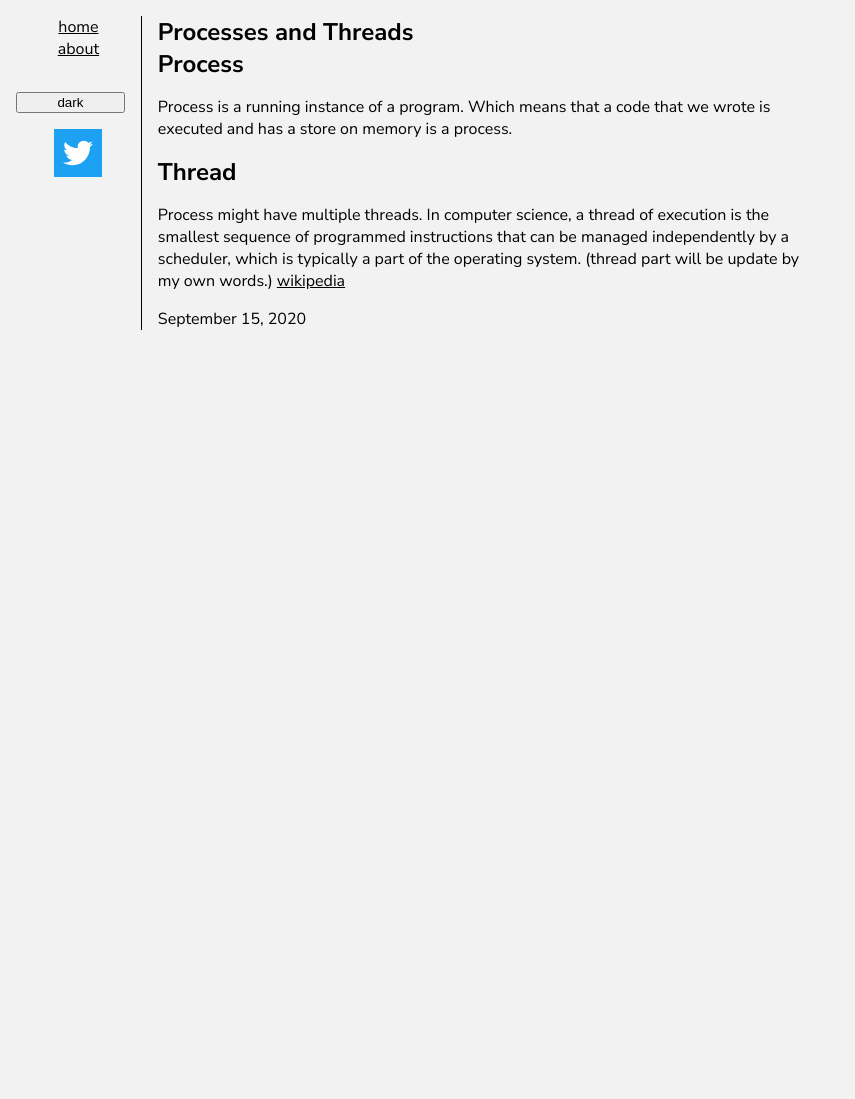
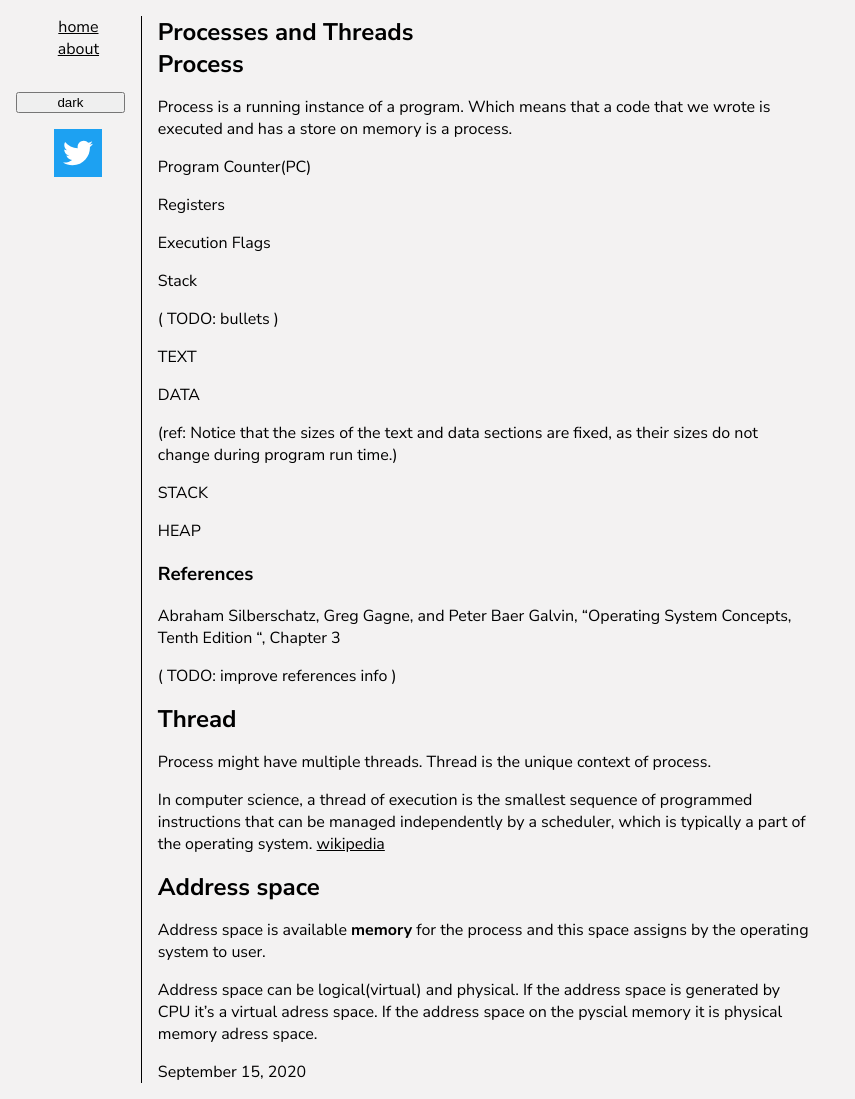
Before and after one commit to sercandumansiz/sercandumansiz.github.io, a Jekyll site: the page built from _posts/2020-09-15-processes-and-threads.markdown, in a window 1280 px wide. Shown: the whole page, without its empty margins (0-855 px from the left). Built offline with Jekyll 4.4.1, drawn with Linux system fonts in a browser that asks for light colours; before the commit the page ends 900 px from its top, so only the background shows below that.

Commit message:
added address space section to operating system posts

```diff
--- a/_posts/2020-09-15-processes-and-threads.markdown
+++ b/_posts/2020-09-15-processes-and-threads.markdown
@@ -8,6 +8,46 @@ categories: operating-systems
 
 Process is a running instance of a program. Which means that a code that we wrote is executed and has a store on memory is a process.
 
+Program Counter(PC)
+
+Registers
+
+Execution Flags
+
+Stack
+
+( TODO: bullets )
+
+
+
+TEXT
+
+DATA
+
+(ref: Notice that the sizes of the text and data sections are fixed, as their sizes do
+not change during program run time.)
+
+STACK
+
+HEAP
+
+
+
+### References
+Abraham Silberschatz, Greg Gagne, and Peter Baer Galvin, "Operating System Concepts, Tenth Edition ", Chapter 3
+
+( TODO: improve references info )
+
+
 # Thread
+Process might have multiple threads.
+Thread is the unique context of process.
 
-Process might have multiple threads. In computer science, a thread of execution is the smallest sequence of programmed instructions that can be managed independently by a scheduler, which is typically a part of the operating system. (thread part will be update by my own words.) [wikipedia](https://en.wikipedia.org/wiki/Thread_(computing))
+In computer science, a thread of execution is the smallest sequence of programmed instructions that can be managed independently by a scheduler, which is typically a part of the operating system.
+[wikipedia](https://en.wikipedia.org/wiki/Thread_(computing))
+
+# Address space
+
+Address space is available **memory** for the process and this space assigns by the operating system to user.
+
+Address space can be logical(virtual) and physical. If the address space is generated by CPU it's a virtual adress space. If the address space on the pyscial memory it is physical memory adress space.
```
Also changed, not shown: _posts/2020-09-15-operating-systems.markdown (+7 -0 lines), 1 other file.
